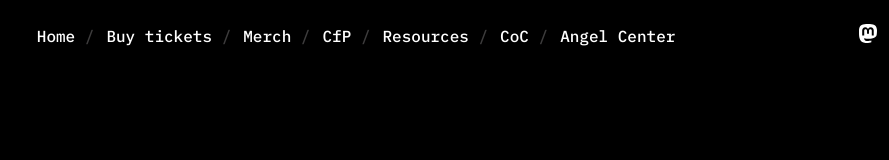
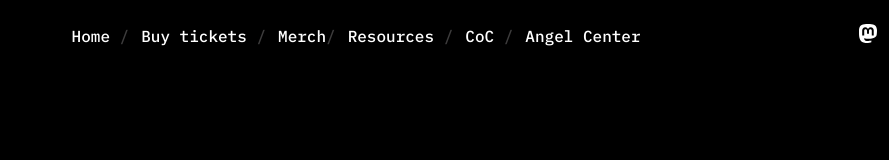
Before and after one commit to Hacking-in-Parallel-Berlin-22/HiP-22-Website, an Astro site: page / in a window 1280 px wide. Shown: the top 160 px of the page, 237-1126 px from the left. Built offline with nearby package versions, Linux system fonts and the light colour scheme; Astro itself is replaced by a stand-in of ours.

Commit message:
Remove CfP from Header

```diff
--- a/src/layouts/Layout.astro
+++ b/src/layouts/Layout.astro
@@ -35,14 +35,7 @@ const permaTitle = 'Hacking in Parallel 2022 //// Berlin'
 							rel='noopener,noreferrer'>Buy tickets</a
 						>
 					</li>
-					<li><a href='/merch/'>Merch{' '}</a></li>
-					<li>
-						<a
-							href='https://pretalx.c3voc.de/hip-berlin-2022/cfp'
-							target='_blank'
-							rel='noopener,noreferrer'>CfP</a
-						>
-					</li>
+					<li><a href='/merch/'>Merch</a></li>
 					<li>
 						<a href='/resources/'>Resources</a>
 					</li>
```
